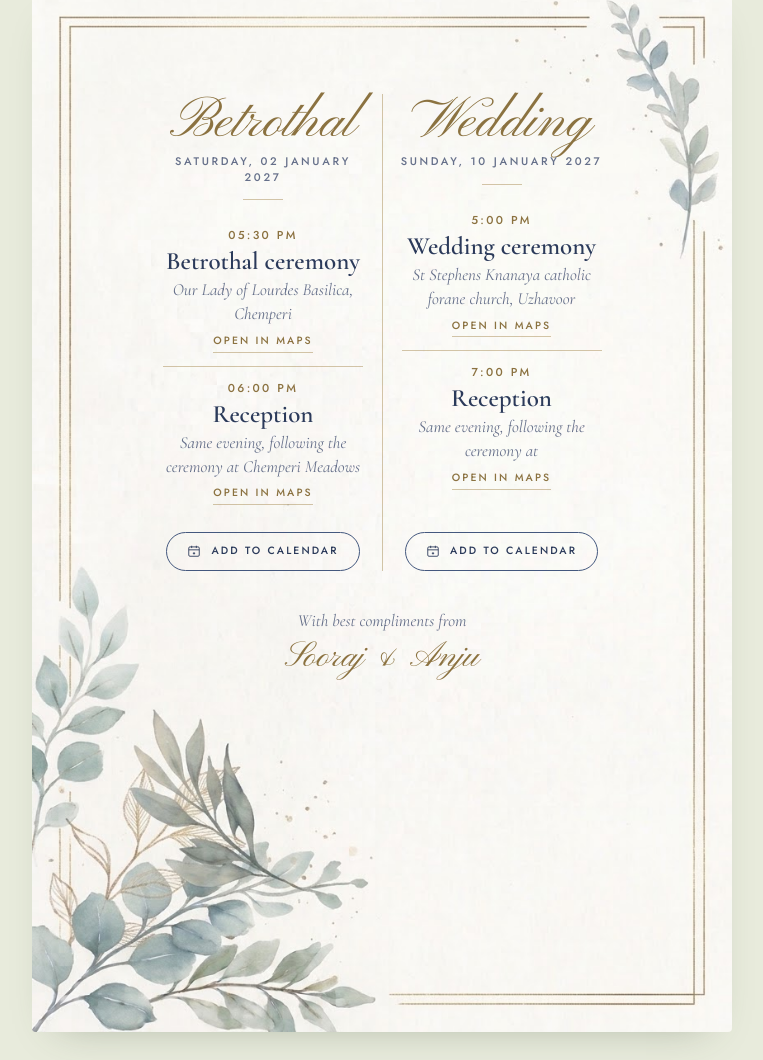
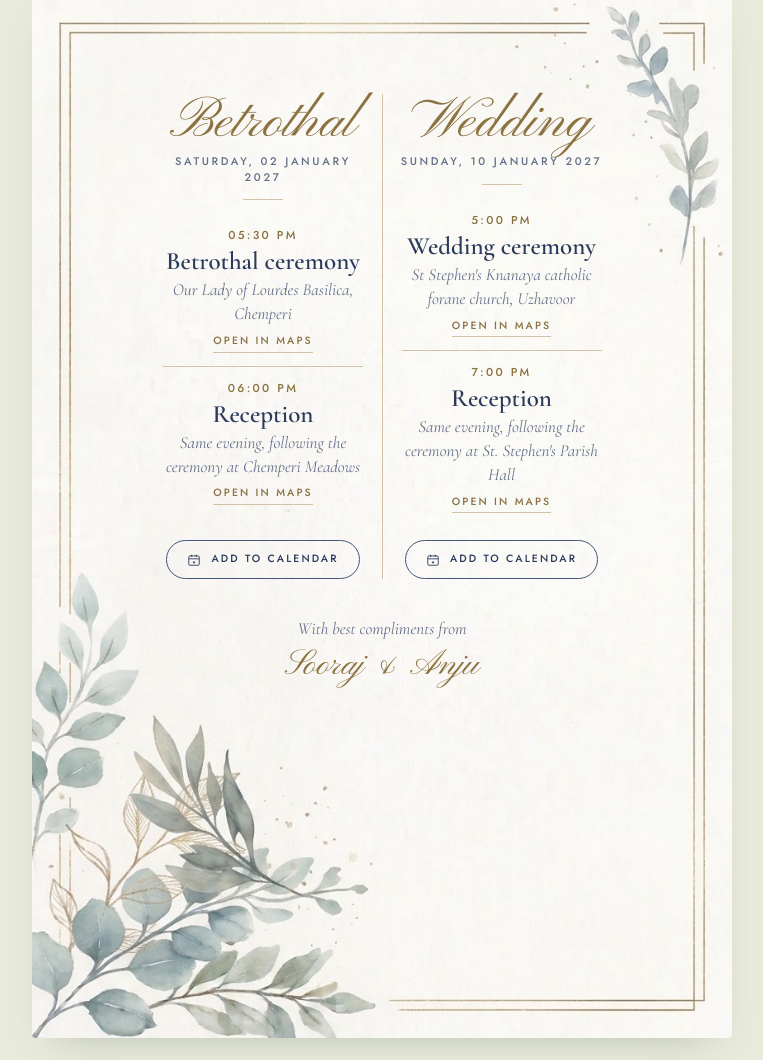
Before and after one commit to soorajabraham1/kiran-anju, a plain HTML site: page index.html in a window 1280 px wide. Shown: the part 1344-2404 px from the top of the page, without its empty margins (258-1021 px from the left). Drawn offline with nearby package versions, Linux system fonts and the light colour scheme.

Commit message:
small fix

```diff
--- a/index.html
+++ b/index.html
@@ -400,14 +400,14 @@ a:focus-visible{outline:2px solid var(--blue);outline-offset:4px}
       <div class="stop">
         <p class="time">5:00 PM</p>
         <p class="what">Wedding ceremony</p>
-        <p class="where">St Stephens Knanaya catholic forane  church, Uzhavoor</p>
+        <p class="where">St Stephen's Knanaya catholic forane  church, Uzhavoor</p>
         <a class="maplink" href="https://maps.app.goo.gl/MrJUDg9LnRrHomyk7" target="_blank" rel="noopener">Open in Maps</a>
       </div>
 
       <div class="stop">
         <p class="time">7:00 PM</p>
         <p class="what">Reception</p>
-        <p class="where">Same evening, following the ceremony at </p>
+        <p class="where">Same evening, following the ceremony at St. Stephen's Parish Hall</p>
         <a class="maplink" href="https://share.google/MHBBQyCODZyhyyJcQ" target="_blank" rel="noopener">Open in Maps</a>
 
       </div>
```
